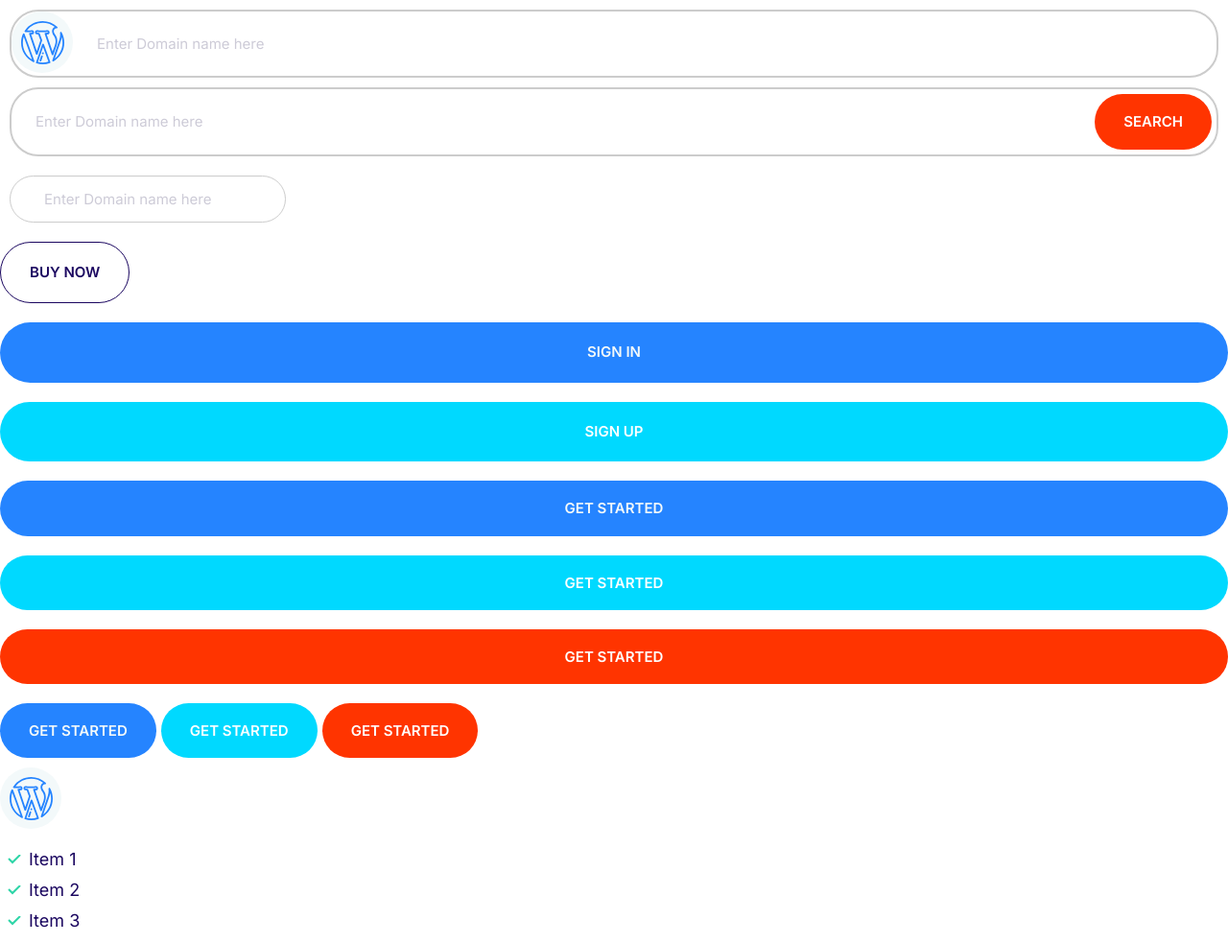
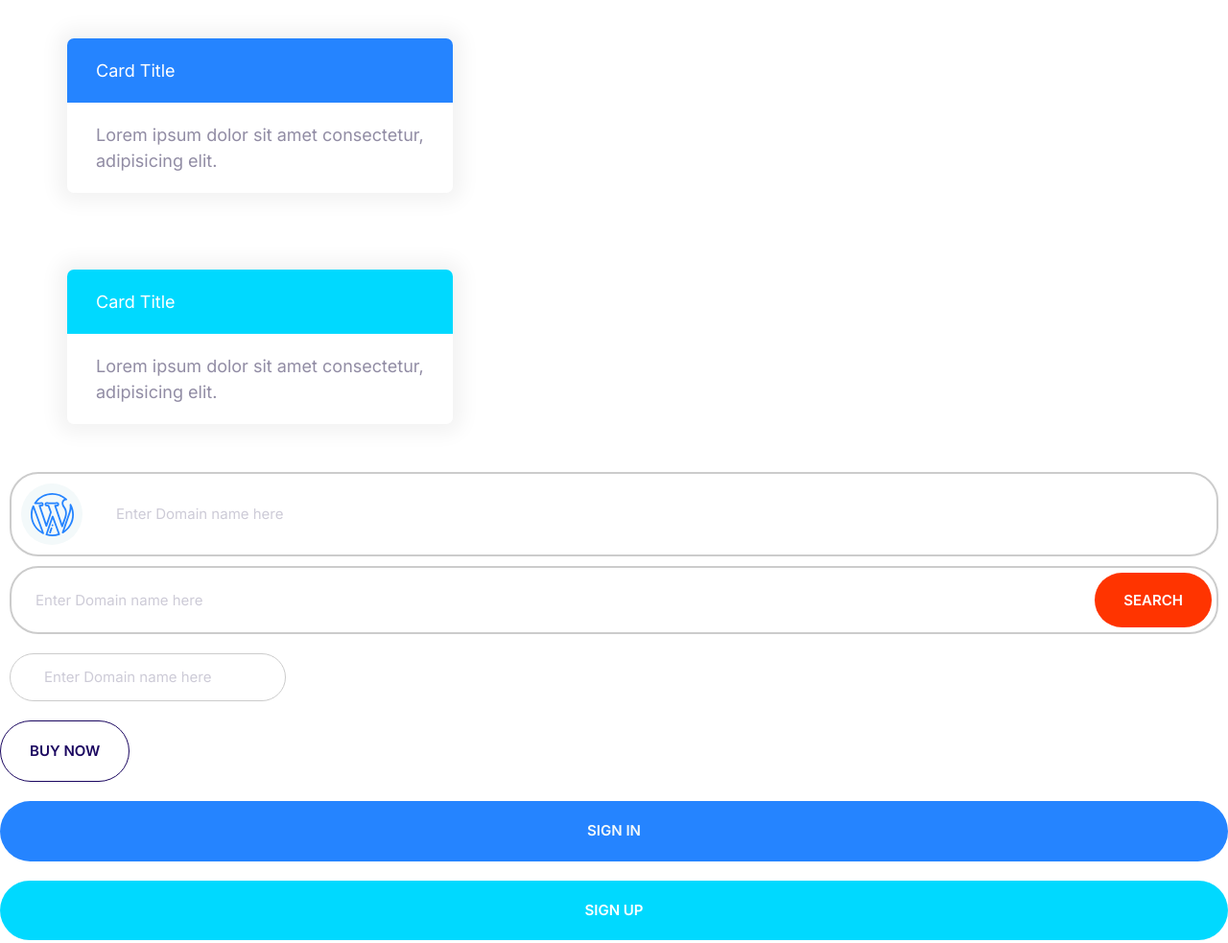
Before and after one commit to haider-codes23/HTML_CSS_project, a plain HTML site: page index.html in a window 1280 px wide. Shown: the top 983 px of the page at 96% size. Drawn offline with Linux system fonts and the light colour scheme.

Commit message:
Built Simple Card component

```diff
--- a/CSS/styles.css
+++ b/CSS/styles.css
@@ -181,6 +181,7 @@ a {
   display: inline-flex;
   justify-content: center;
   align-items: center;
+  margin: 10px 10px 10px 10px;
 }
 
 /* Buttons */
@@ -292,3 +293,27 @@ a {
 .input-groups .btn {
   margin: 5px;
 }
+
+/* Card Component*/
+
+.cards {
+  border-radius: 7px;
+  box-shadow: 0 0 20px 10px #f3f3f3;
+  margin-left: 3rem;
+  overflow: hidden;
+
+}
+
+.card__header, .card__body {
+  padding: 2rem 3rem;
+}
+
+.card--primary .card__header {
+  background-color: var(--color-primary);
+  color: white;
+}
+
+.card--secondary .card__header {
+  background-color: var(--color-secondary);
+  color: white;
+}
--- a/index.html
+++ b/index.html
@@ -12,6 +12,19 @@
   <title>HTML CSS PROJECT</title>
 </head>
   <body>
+    <div style="width: 40%; padding: 4rem;">
+        <div class="cards card--primary">
+        <header class="card__header">Card Title</header>
+        <div class="card__body">Lorem ipsum dolor sit amet consectetur, adipisicing elit.</div>
+      </div>
+    </div>
+
+    <div style="width: 40%; padding: 4rem;">
+      <div class="cards card--secondary">
+      <header class="card__header">Card Title</header>
+      <div class="card__body">Lorem ipsum dolor sit amet consectetur, adipisicing elit.</div>
+    </div>
+  </div>
 
     <div class="input-groups">
       <span class="icon-container">
@@ -20,8 +33,8 @@
         </svg>
       </span>
       <input type="text" class="input" placeholder="Enter Domain name here">
+    </div>
 
-    </div>
 
     <div class="input-groups">
       <input type="text" class="input" placeholder="Enter Domain name here">
```
Also changed, not shown: CSS/Components/cards.html (added, +13 -0 lines), 1 other file.
